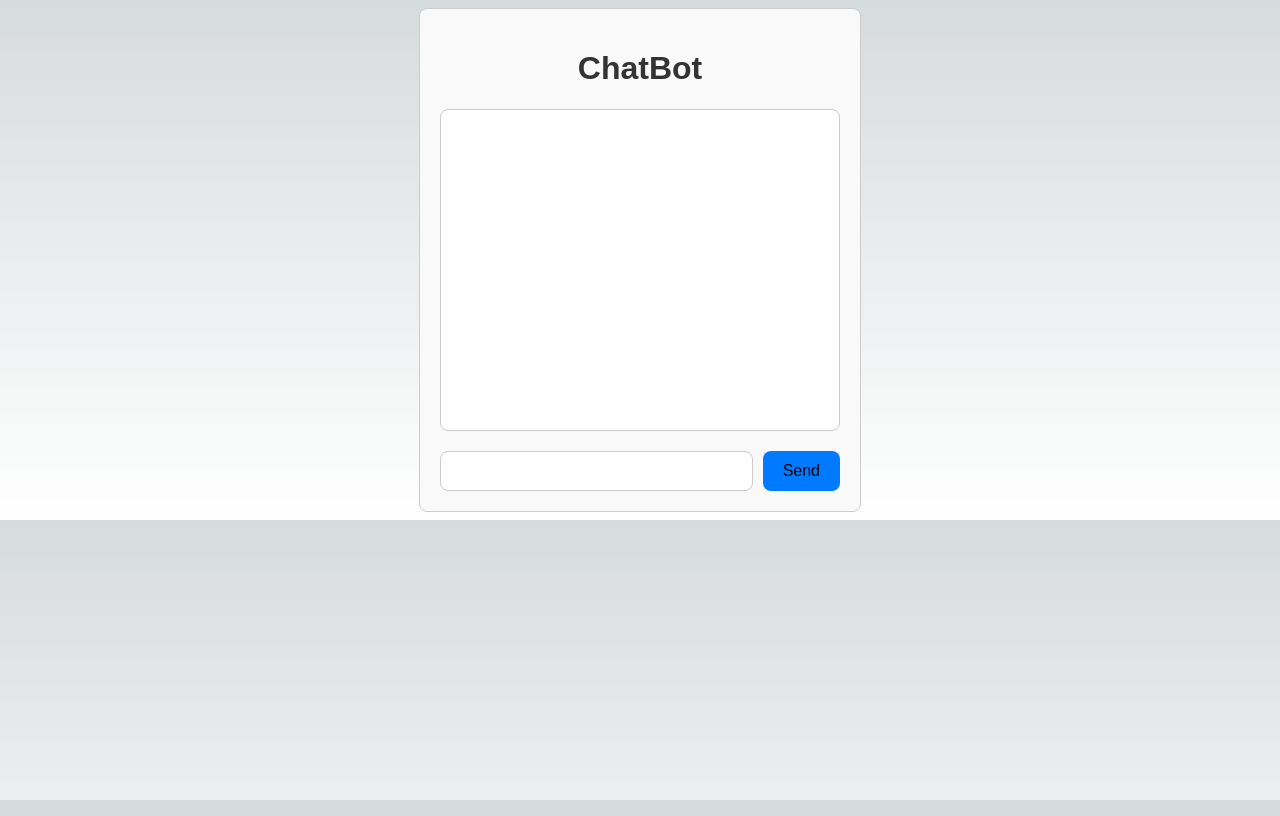
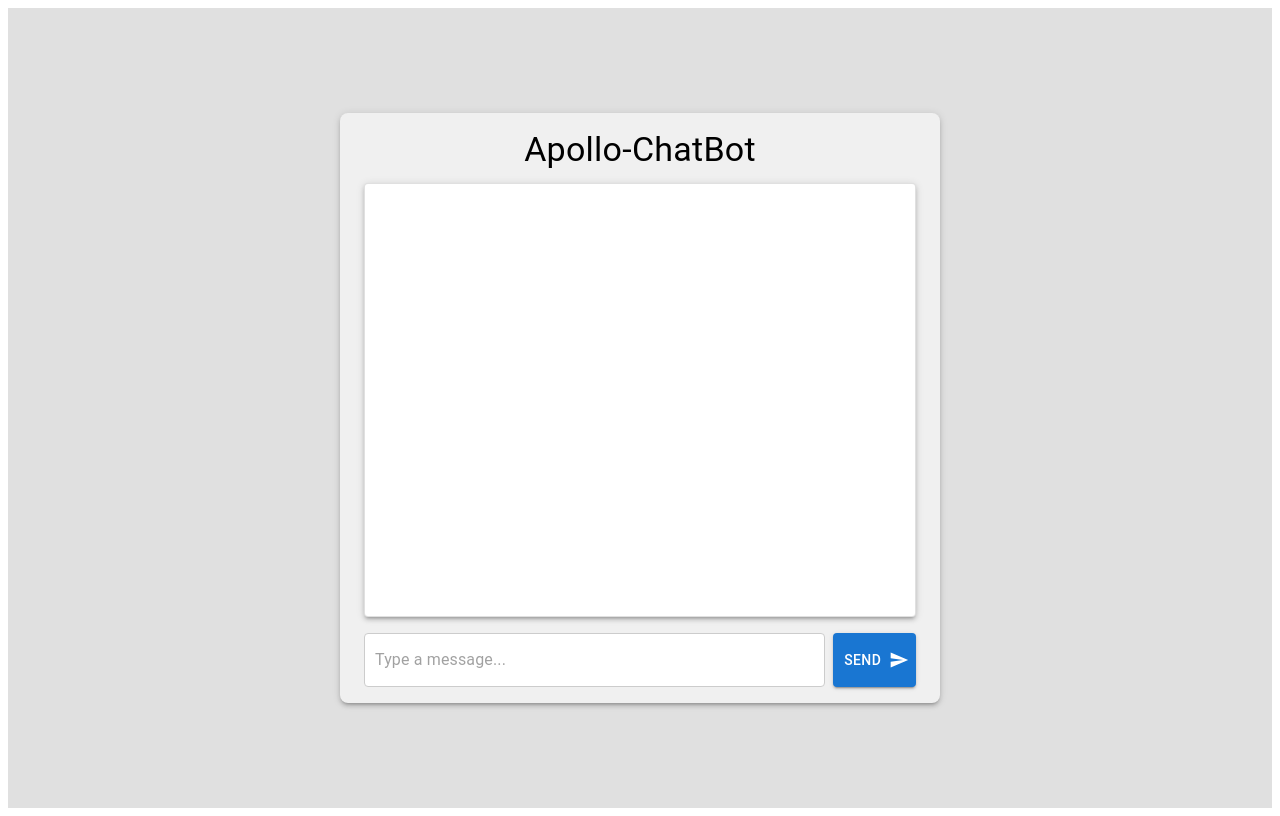
Before and after one commit to shan2new/chatbot, a Next.js app in the folder frontend/: page / in a window 1280 px wide. Built offline with nearby package versions, Linux system fonts and the light colour scheme.

Commit message:
feat: MVP ready

```diff
--- a/frontend/src/app/components/Chatbot.jsx
+++ b/frontend/src/app/components/Chatbot.jsx
@@ -2,6 +2,35 @@
 
 import React, { useState } from 'react';
 import axios from 'axios';
+import {
+  Box,
+  Button,
+  Container,
+  InputBase,
+  Paper,
+  Typography,
+  List,
+  ListItem,
+  ListItemText,
+  ListItemAvatar,
+  Avatar,
+} from '@mui/material';
+import { styled } from '@mui/material/styles';
+import SendIcon from '@mui/icons-material/Send';
+
+const ChatBox = styled(Paper)(({ theme }) => ({
+  height: '400px',
+  overflowY: 'auto',
+  border: `1px solid ${theme.palette.divider}`,
+  borderRadius: theme.shape.borderRadius,
+  padding: theme.spacing(2),
+  backgroundColor: theme.palette.background.paper,
+}));
+
+const InputContainer = styled(Box)(({ theme }) => ({
+  display: 'flex',
+  marginTop: theme.spacing(2),
+}));
 
 const ChatBot = () => {
   const [messages, setMessages] = useState([]);
@@ -29,89 +58,46 @@ const ChatBot = () => {
   };
 
   return (
-    <div style={styles.container}>
-      <h1 style={styles.header}>ChatBot</h1>
-      <div style={styles.chatContainer}>
-        {messages.map((msg, index) => (
-          <div key={index} style={{ ...styles.message, textAlign: msg.role === 'user' ? 'right' : 'left' }}>
-            <strong style={styles.messageRole}>{msg.role === 'user' ? 'You' : 'Bot'}:</strong>
-            <span style={styles.messageContent}>{msg.content}</span>
-          </div>
-        ))}
-      </div>
-      <div style={styles.inputContainer}>
-        <input
-          type="text"
+    <Container maxWidth="sm" sx={{ bgcolor: '#f0f0f0', p: 2, borderRadius: 2, boxShadow: 3 }}>
+      <Typography variant="h4" align="center" gutterBottom color={'#000'}>
+        Apollo-ChatBot
+      </Typography>
+      <ChatBox elevation={3}>
+        <List>
+          {messages.map((msg, index) => (
+            <ListItem key={index} alignItems="flex-start">
+              <ListItemAvatar>
+                <Avatar>{msg.role === 'user' ? 'U' : 'B'}</Avatar>
+              </ListItemAvatar>
+              <ListItemText
+                primary={msg.role === 'user' ? 'You' : 'Bot'}
+                secondary={<Typography variant="body2">{msg.content}</Typography>}
+              />
+            </ListItem>
+          ))}
+        </List>
+      </ChatBox>
+      <InputContainer>
+        <InputBase
           value={input}
           onChange={(e) => setInput(e.target.value)}
           onKeyPress={(e) => e.key === 'Enter' && handleSendMessage()}
-          style={styles.input}
+          placeholder="Type a message..."
+          fullWidth
+          sx={{
+            padding: '10px',
+            borderRadius: 1,
+            border: '1px solid #ccc',
+            bgcolor: '#fff',
+            marginRight: 1,
+          }}
         />
-        <button onClick={handleSendMessage} style={styles.button}>Send</button>
-      </div>
-    </div>
+        <Button variant="contained" color="primary" onClick={handleSendMessage} endIcon={<SendIcon />}>
+          Send
+        </Button>
+      </InputContainer>
+    </Container>
   );
 };
 
-const styles = {
-  container: {
-    width: '400px',
-    margin: '0 auto',
-    border: '1px solid #ccc',
-    borderRadius: '8px',
-    padding: '20px',
-    backgroundColor: '#f9f9f9',
-    fontFamily: 'Arial, sans-serif'
-  },
-  header: {
-    textAlign: 'center',
-    color: '#333',
-  },
-  chatContainer: {
-    background: 'white !important',
-    height: '300px',
-    overflowY: 'scroll',
-    border: '1px solid #ccc',
-    borderRadius: '8px',
-    padding: '10px',
-    backgroundColor: '#fff',
-  },
-  message: {
-    margin: '10px 0',
-  },
-  messageRole: {
-    display: 'block',
-    fontWeight: 'bold',
-    marginBottom: '4px',
-  },
-  messageContent: {
-    display: 'block',
-    backgroundColor: '#e1f5fe',
-    padding: '8px',
-    borderRadius: '8px',
-  },
-  inputContainer: {
-    display: 'flex',
-    marginTop: '20px',
-  },
-  input: {
-    flex: 1,
-    padding: '10px',
-    borderRadius: '8px',
-    border: '1px solid #ccc',
-    marginRight: '10px',
-    fontSize: '16px',
-    color: '#000 !important',
-  },
-  button: {
-    padding: '10px 20px',
-    borderRadius: '8px',
-    border: 'none',
-    backgroundColor: '#007bff',
-    color: '#000',
-    cursor: 'pointer',
-    fontSize: '16px',
-  },
-};
-
 export default ChatBot;
--- a/frontend/src/app/globals.css
+++ b/frontend/src/app/globals.css
@@ -1,23 +1,3 @@
-:root {
-  --foreground-rgb: 0, 0, 0;
-  --background-start-rgb: 214, 219, 220;
-  --background-end-rgb: 255, 255, 255;
+body {
+  height: 100vh;
 }
-
-@media (prefers-color-scheme: dark) {
-  :root {
-    --foreground-rgb: 255, 255, 255;
-    --background-start-rgb: 0, 0, 0;
-    --background-end-rgb: 0, 0, 0;
-  }
-}
-
-body {
-  color: rgb(var(--foreground-rgb));
-  background: linear-gradient(
-      to bottom,
-      transparent,
-      rgb(var(--background-end-rgb))
-    )
-    rgb(var(--background-start-rgb));
-}
--- a/frontend/src/app/page.tsx
+++ b/frontend/src/app/page.tsx
@@ -1,11 +1,20 @@
+"use client";
+
 import React from 'react';
 import ChatBot from './components/ChatBot';
+import { Box } from '@mui/material';
 
-const Home: React.FC = () => {
+const Home = () => {
   return (
-    <div>
+    <Box
+      display="flex"
+      alignItems="center"
+      justifyContent="center"
+      minHeight="100vh"
+      bgcolor="#e0e0e0"
+    >
       <ChatBot />
-    </div>
+    </Box>
   );
 };
 
```
Also changed, not shown: frontend/src/app/components/Chatbox.css (added, +90 -0 lines).
